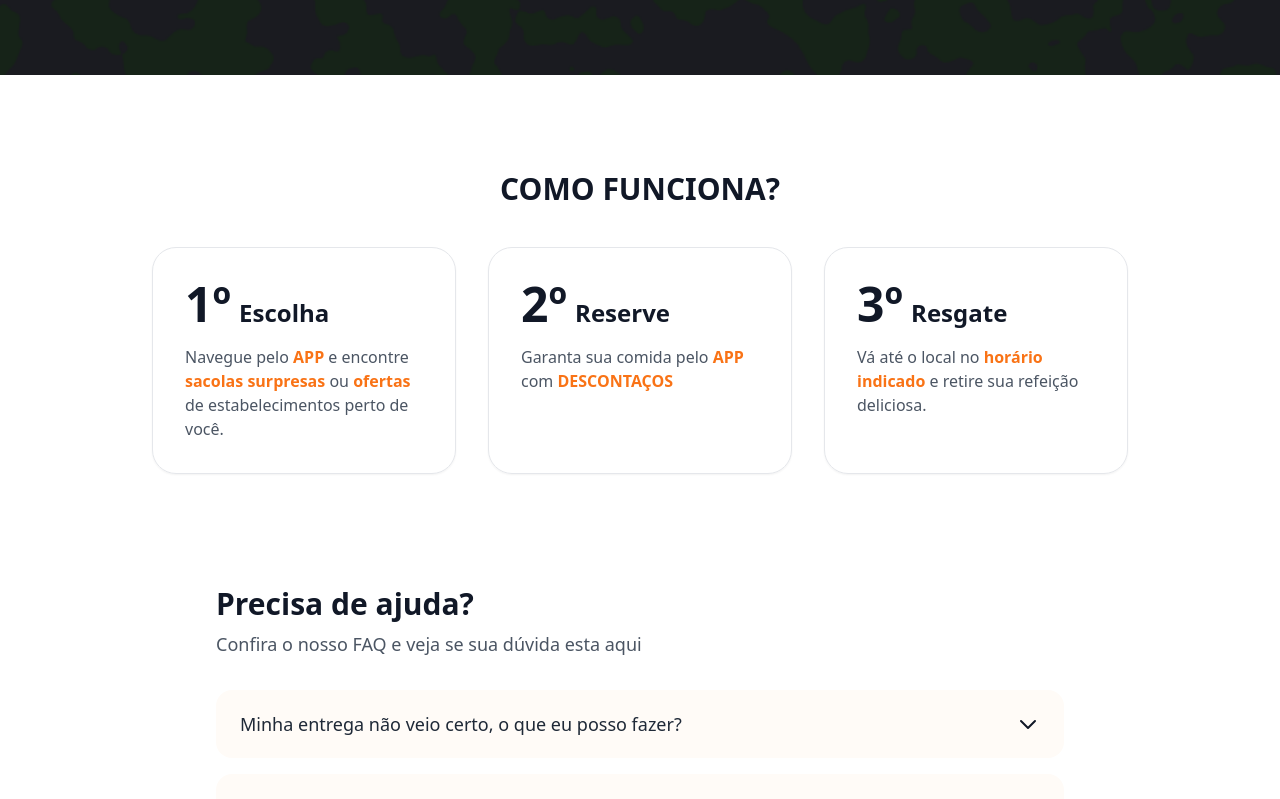
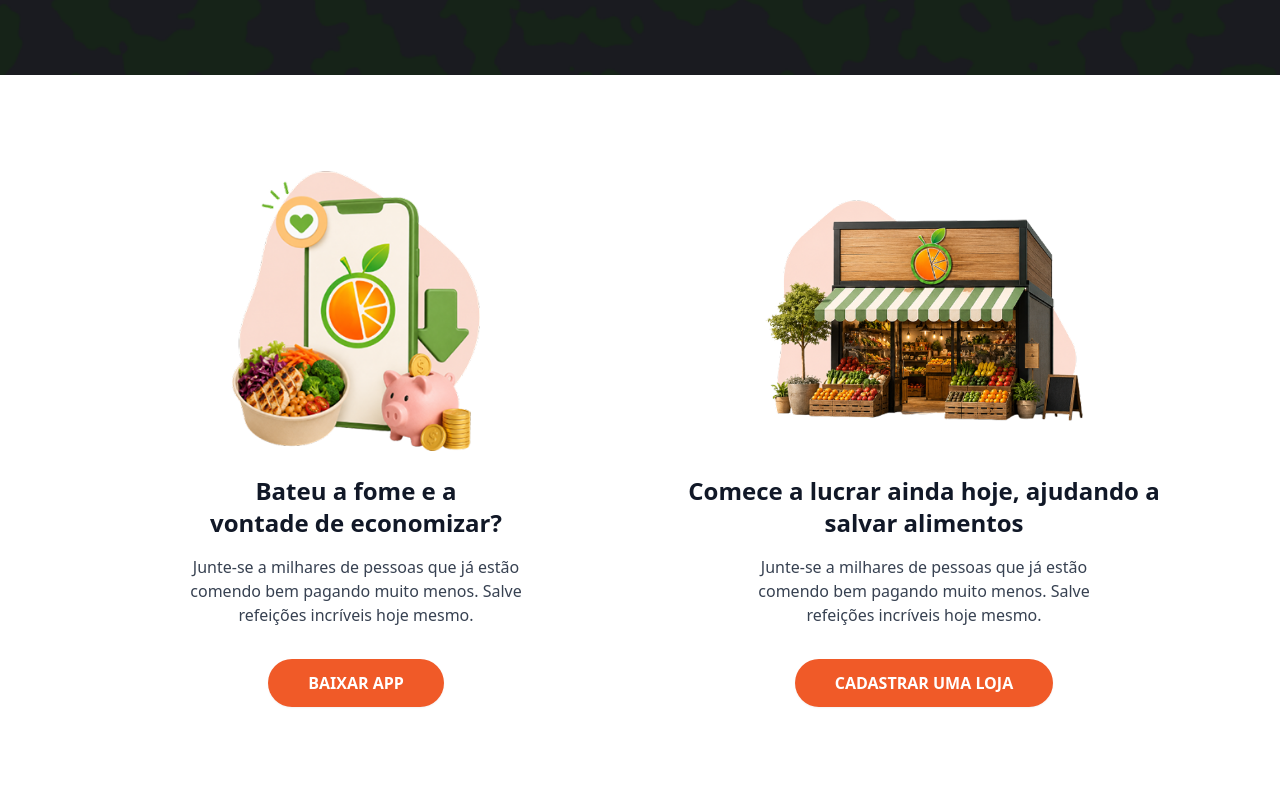
Before and after one commit to EricCalil06/ReBite-Projeto-Integrador, a React (Vite) app: page / in a window 1280 px wide. Shown: the part 1360-2159 px from the top of the page. Built offline with nearby package versions, Linux system fonts and the light colour scheme.

Commit message:
feat: adiciona componente para cadastro do lojista, pastas necessárias e link temporário para a página de cadastro do lojista

```diff
--- a/src/App.jsx
+++ b/src/App.jsx
@@ -7,6 +7,7 @@ import Sobre from "./pages/Sobre/index.jsx";
 import Login from "./pages/Login/index.jsx";
 import Cadastro from "./pages/Cadastro/index.jsx";
 import Footer from "./components/Footer.jsx";
+import PaginaLojista from "./pages/PaginaParaLojistas/index.jsx"
 
 function App() {
   const [user, setUser] = useState(null);
@@ -24,6 +25,8 @@ function App() {
           <Route path="/login" element={<Login />} />
 
           <Route path="/cadastro" element={<Cadastro />} />
+
+          <Route path="/cadastro-lojista" element={<PaginaLojista />}/>
         </Routes>
 
         <Footer />
--- /dev/null
+++ b/src/pages/Inicio/cardsCTA.jsx
@@ -0,0 +1,56 @@
+import { Link } from "react-router-dom";
+import imagemCardCTA1 from "../../assets/ImagemCardCTA1.png";
+import imagemCardCTA2 from "../../assets/ImagemCardCTA2.png";
+
+function CardsCTA() {
+    return (
+        <section className="max-w-6xl mx-auto px-6 py-12">
+            <div className="flex flex-col md:flex-row justify-center items-stretch gap-12 md:gap-8">
+
+                <div className="flex flex-col items-center text-center w-full md:w-1/2">
+                    <div className="h-[280px] flex items-center justify-center mb-6 w-full">
+                        <img
+                            src={imagemCardCTA1}
+                            alt="Bateu a fome e a vontade de economizar?"
+                            className="max-h-full max-w-[320px] object-contain hover:scale-105 transition-transform duration-500"
+                        />
+                    </div>
+                    <h2 className="text-2xl font-bold text-gray-900 mb-4 px-4">
+                        Bateu a fome e a <br />vontade de economizar?
+                    </h2>
+                    <p className="text-gray-700 mb-8 max-w-sm flex-grow">
+                        Junte-se a milhares de pessoas que já estão comendo bem pagando muito menos. Salve refeições incríveis hoje mesmo.
+                    </p>
+                    <button className="bg-[#F05A28] hover:bg-[#d94f22] text-white font-semibold py-3 px-10 rounded-full transition-colors w-full sm:w-auto shadow-sm mt-auto">
+                        BAIXAR APP
+                    </button>
+                </div>
+
+                <div className="flex flex-col items-center text-center w-full md:w-1/2">
+                    <div className="h-[280px] flex items-center justify-center mb-6 w-full">
+                        <img
+                            src={imagemCardCTA2}
+                            alt="Comece a lucrar ainda hoje, ajudando a salvar alimentos"
+                            className="max-h-full max-w-[320px] object-contain hover:scale-105 transition-transform duration-500"
+                        />
+                    </div>
+                    <h2 className="text-2xl font-bold text-gray-900 mb-4 px-4">
+                        Comece a lucrar ainda hoje, ajudando a salvar alimentos
+                    </h2>
+                    <p className="text-gray-700 mb-8 max-w-sm flex-grow">
+                        Junte-se a milhares de pessoas que já estão comendo bem pagando muito menos. Salve refeições incríveis hoje mesmo.
+                    </p>
+                    <Link
+                        to="/cadastro-lojista"
+                        className="bg-[#F05A28] hover:bg-[#d94f22] text-white font-semibold py-3 px-10 rounded-full transition-colors w-full sm:w-auto shadow-sm mt-auto text-center block sm:inline-block"
+                    >
+                        CADASTRAR UMA LOJA
+                    </Link>
+                </div>
+
+            </div>
+        </section>
+    );
+}
+
+export default CardsCTA;
--- a/src/pages/Inicio/index.jsx
+++ b/src/pages/Inicio/index.jsx
@@ -3,6 +3,7 @@ import MainSection from "./mainSection";
 import CardsSection from "./cardsSection";
 import BannerSection from "./bannerSection";
 import HowItWorksSection from "./howItWorksSection";
+import CardsCTA from "./cardsCTA";
 
 function Inicio() {
   // Lógica para fazer o FAQ abrir e fechar
@@ -56,10 +57,14 @@ function Inicio() {
       {/* Substituir o banner futuramente para uma imagem que fica de fundo e colocar textos por cima para fazer a animação do numero 55 crescendo */}
       <BannerSection />
 
-      {/* 4. SEÇÃO: COMO FUNCIONA? */}
+      {/* 4. Cards CTA*/}
+      {/* Cards que chamam os clientes para dentro do APP tanto como lojista quanto como usuário */}
+      <CardsCTA />
+
+      {/* 5. SEÇÃO: COMO FUNCIONA? */}
       <HowItWorksSection />
 
-      {/* 5. FAQ */}
+      {/* 6. FAQ */}
       <section className="max-w-4xl mx-auto px-6 py-16">
         <div className="mb-8">
           <h2 className="text-3xl font-bold mb-2">Precisa de ajuda?</h2>
--- /dev/null
+++ b/src/pages/PaginaParaLojistas/index.jsx
@@ -0,0 +1,10 @@
+
+
+function Inicio() {
+
+  return (
+    <h1>OLA, VOCE CHEGOU A PAGINA DO LOJISTA</h1>
+  );
+}
+
+export default Inicio;
```
Also changed, not shown: src/assets/ImagemCardCTA1.png (added), src/assets/ImagemCardCTA2.png (added).
